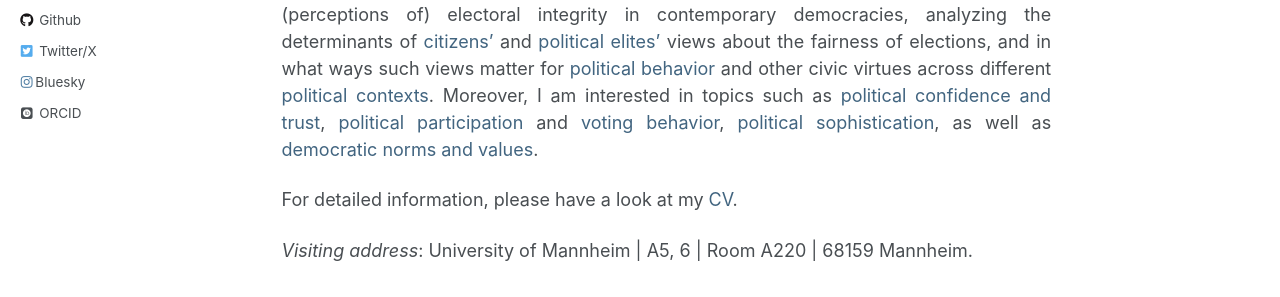
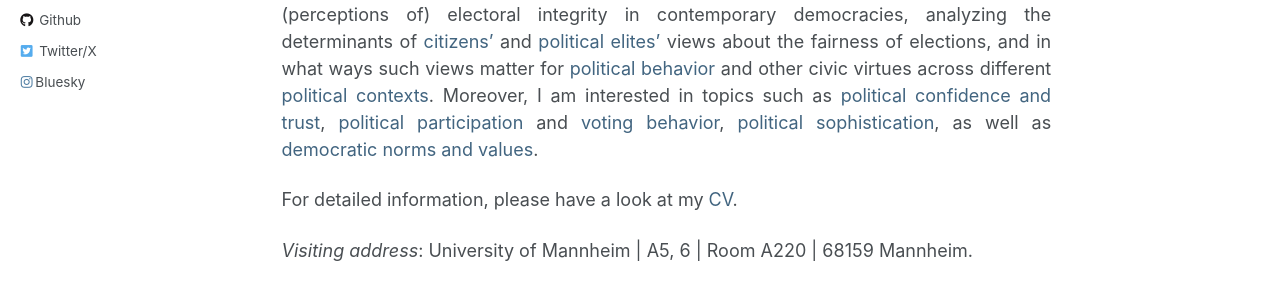
Before and after one commit to cschnaudt/cschnaudt.github.io, a Jekyll site: the page built from _pages/about.md, in a window 1280 px wide. Shown: the part 614-911 px from the top of the page. Built offline with Jekyll 4.4.1, drawn with Linux system fonts in a browser that asks for light colours; some web fonts are replaced.

Commit message:
Update _config.yml

```diff
--- a/_config.yml
+++ b/_config.yml
@@ -103,7 +103,7 @@ author:
   impactstory      :
   lastfm           :
   linkedin         :
-  orcid            : "https://orcid.org/0000-0002-2062-7770"
+  orcid            : #"https://orcid.org/0000-0002-2062-7770"
   pinterest        :
   soundcloud       :
   stackoverflow    :
```
